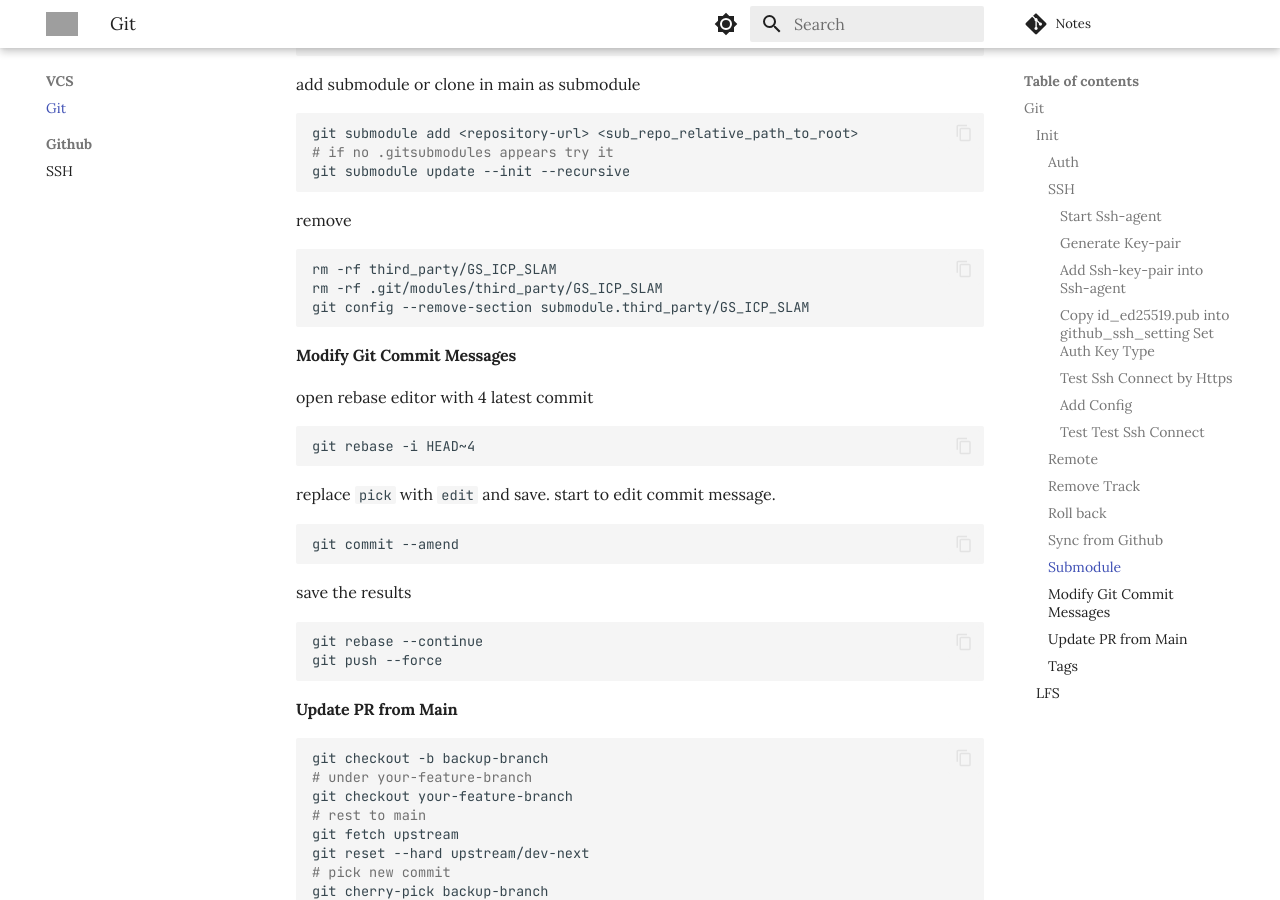
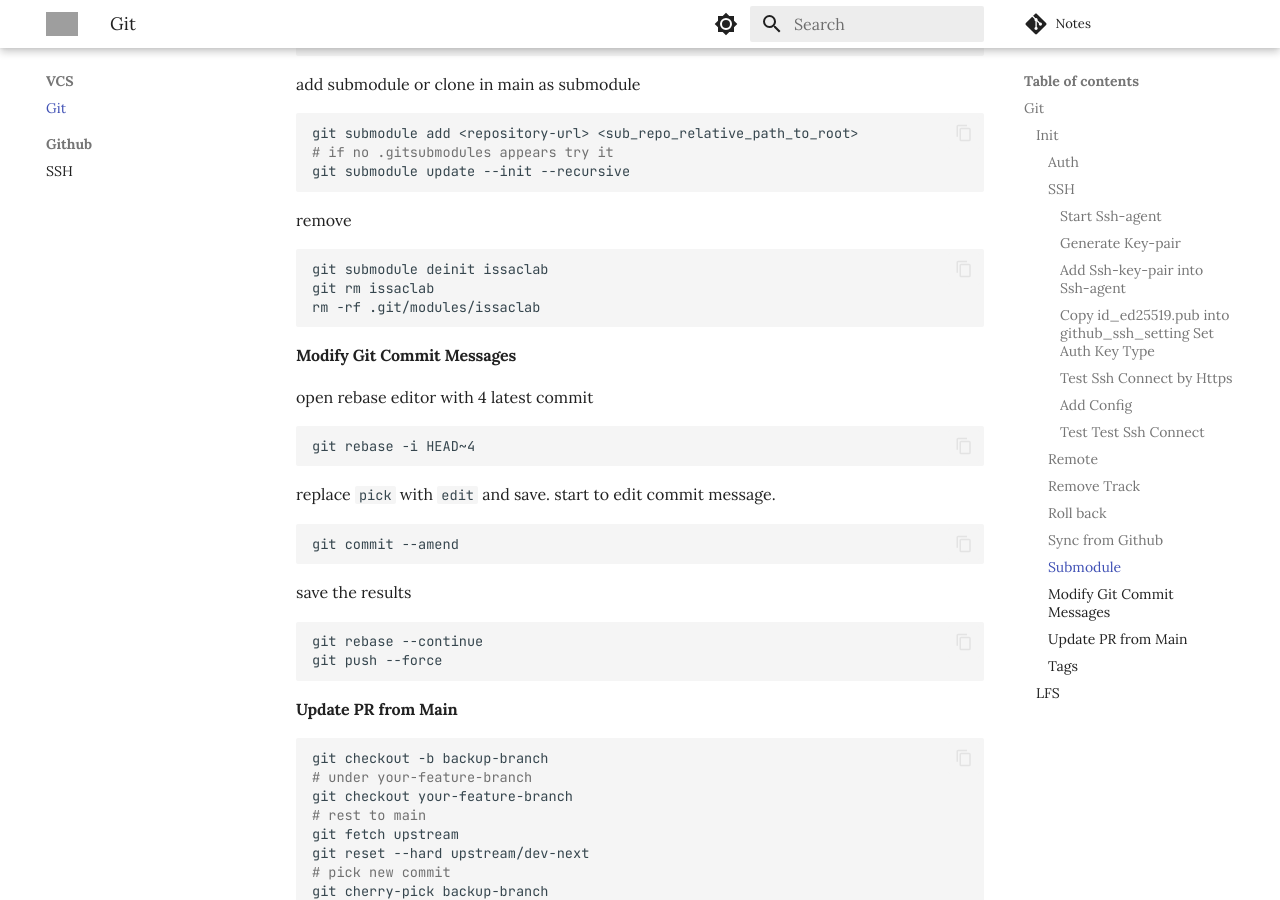
Before and after one commit to AtticusZeller/atticuszeller.github.io, an MkDocs documentation site: the page built from atticuszeller/VCS/git.md, in a window 1280 px wide and 900 px high, scrolled down 2738 px. Built offline with MkDocs 1.6.1 and Material for MkDocs 9.7.7, drawn with Linux system fonts in a browser that asks for light colours; nearby versions of some CDN libraries; library files that are not in the unit come from our copies; comment, search, counter and statistics services are not loaded; grey boxes are pictures that could not be loaded.

Commit message:
vault backup: 2025-08-11 10:10:35
Affected files:
atticuszeller/VCS/git.md

````diff
--- a/atticuszeller/VCS/git.md
+++ b/atticuszeller/VCS/git.md
@@ -162,9 +162,9 @@ git submodule update --init --recursive
  remove
 
 ```bash
-rm -rf third_party/GS_ICP_SLAM
-rm -rf .git/modules/third_party/GS_ICP_SLAM
-git config --remove-section submodule.third_party/GS_ICP_SLAM
+git submodule deinit issaclab
+git rm issaclab
+rm -rf .git/modules/issaclab
 ```
 
 #### Modify Git Commit Messages
````
